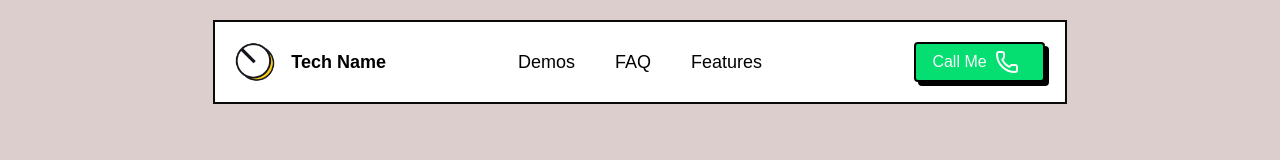
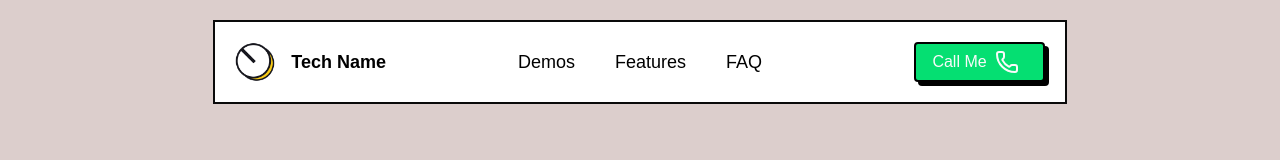
Before and after one commit to iamaloneforever/Mohsenian-Tech-WebSite, a Next.js app: page / in a window 1280 px wide. Shown: the top 160 px of the page. Built offline with nearby package versions, Linux system fonts and the light colour scheme; a web font is replaced by a local one.

Commit message:
refactor: centralize navigation data and add smooth section scrolling

```diff
--- a/components/ui/Custom/Footer/footer.tsx
+++ b/components/ui/Custom/Footer/footer.tsx
@@ -1,15 +1,10 @@
 "use client";
 
+import { navigationList } from "@/data/navigationList";
 import { Heart } from "lucide-react";
 import Link from "next/link";
 
 export default function Footer() {
-	const navItems = [
-		{ title: "Hero", id: "hero" },
-		{ title: "Features", id: "features" },
-		{ title: "Demo", id: "demo" },
-		{ title: "FAQ", id: "faq" },
-	];
 	return (
 		<footer className="border-t border-white/10 bg-[#001220]">
 			<div className="mx-auto max-w-7xl px-6 py-20">
@@ -31,7 +26,7 @@ export default function Footer() {
 						<h3 className="mb-5 font-semibold text-white">Navigation</h3>
 
 						<div className="flex flex-col gap-3 text-neutral-400">
-							{navItems.map((item) => (
+							{navigationList.map((item) => (
 								<button
 									key={item.id}
 									onClick={() =>
--- a/components/ui/Custom/Navbar/MobileMenuContent.tsx
+++ b/components/ui/Custom/Navbar/MobileMenuContent.tsx
@@ -1,10 +1,6 @@
 "use client";
 
-const navItems = [
-	{ title: "Demos", id: "demos" },
-	{ title: "FAQ", id: "faq" },
-	{ title: "Features", id: "features" },
-];
+import { navigationList } from "@/data/navigationList";
 
 export const MobileMenuContent = () => {
 	const scrollToSection = (id: string) => {
@@ -17,7 +13,7 @@ export const MobileMenuContent = () => {
 	return (
 		<div className="border-t-2">
 			<ul className="mt-8 ml-2 flex h-full w-full flex-col gap-3 text-xl">
-				{navItems.map((item) => (
+				{navigationList.map((item) => (
 					<li
 						key={item.id}
 						onClick={() => scrollToSection(item.id)}
--- a/components/ui/Custom/Navbar/Navbar.tsx
+++ b/components/ui/Custom/Navbar/Navbar.tsx
@@ -14,13 +14,9 @@ import {
 	DialogClose,
 } from "@/components/ui/dialog";
 import { Phone } from "lucide-react";
+import { navigationList } from "@/data/navigationList";
 
 export const Navbar = (props: {}) => {
-	const navItems = [
-		{ title: "Demos", id: "demos" },
-		{ title: "FAQ", id: "faq" },
-		{ title: "Features", id: "features" },
-	];
 	const scrollToSection = (id: string) => {
 		document.getElementById(id)?.scrollIntoView({
 			behavior: "smooth",
@@ -62,7 +58,7 @@ export const Navbar = (props: {}) => {
 					</div>
 					<div className="font-text">
 						<ul className="flex h-full w-full items-center justify-center gap-10 text-lg">
-							{navItems.map((item) => (
+							{navigationList.slice(1, 4).map((item) => (
 								<motion.li
 									key={item.id}
 									onClick={() => scrollToSection(item.id)}
@@ -85,7 +81,7 @@ export const Navbar = (props: {}) => {
 									/>
 								</motion.li>
 							))}
-						</ul>
+						</ul>{" "}
 					</div>
 					<div className="flex justify-end">
 						<Dialog>
--- /dev/null
+++ b/data/navigationList.ts
@@ -0,0 +1,18 @@
+export const navigationList = [
+  {
+    title: "Hero",
+    id: "hero",
+  },
+  {
+    title: "Demos",
+    id: "demos",
+  },
+  {
+    title: "Features",
+    id: "features",
+  },
+  {
+    title: "FAQ",
+    id: "faq",
+  },
+];
```
